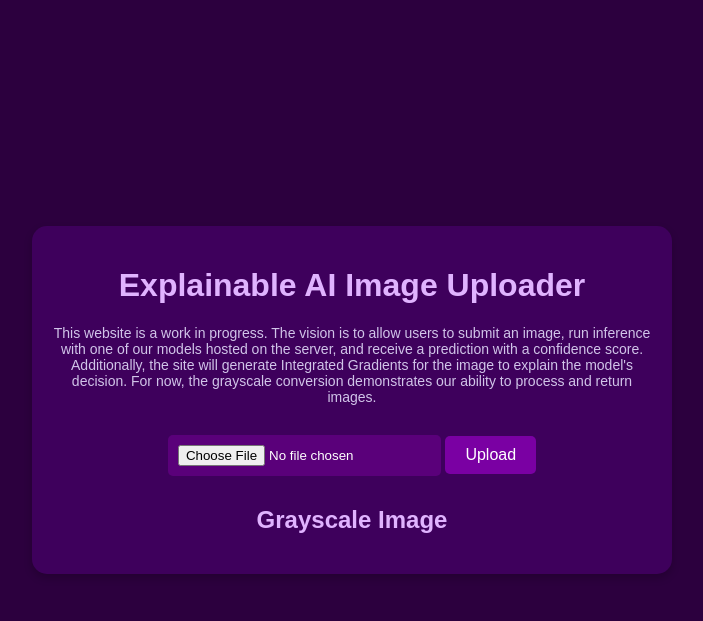
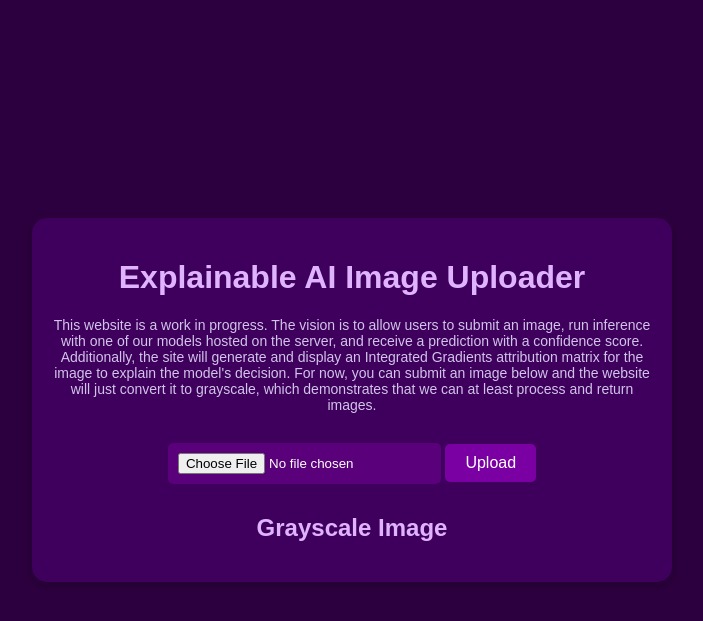
Before and after one commit to JustinCheung168/domain-adaptation-multi-cancer, a Flask app: page / in a window 1280 px wide. Shown: the top 621 px of the page, without its empty margins (288-991 px from the left). Run offline with Flask 3, Linux system fonts and the light colour scheme.

Commit message:
Text change

```diff
--- a/templates/index.html
+++ b/templates/index.html
@@ -75,7 +75,7 @@
 <body>
     <div class="container">
         <h1>Explainable AI Image Uploader</h1>
-        <p class="note">This website is a work in progress. The vision is to allow users to submit an image, run inference with one of our models hosted on the server, and receive a prediction with a confidence score. Additionally, the site will generate Integrated Gradients for the image to explain the model's decision. For now, the grayscale conversion demonstrates our ability to process and return images.</p>
+        <p class="note">This website is a work in progress. The vision is to allow users to submit an image, run inference with one of our models hosted on the server, and receive a prediction with a confidence score. Additionally, the site will generate and display an Integrated Gradients attribution matrix for the image to explain the model's decision. For now, you can submit an image below and the website will just convert it to grayscale, which demonstrates that we can at least process and return images.</p>
         <form action="/upload" method="post" enctype="multipart/form-data">
             <input type="file" name="file" accept="image/png">
             <button type="submit">Upload</button>
```
